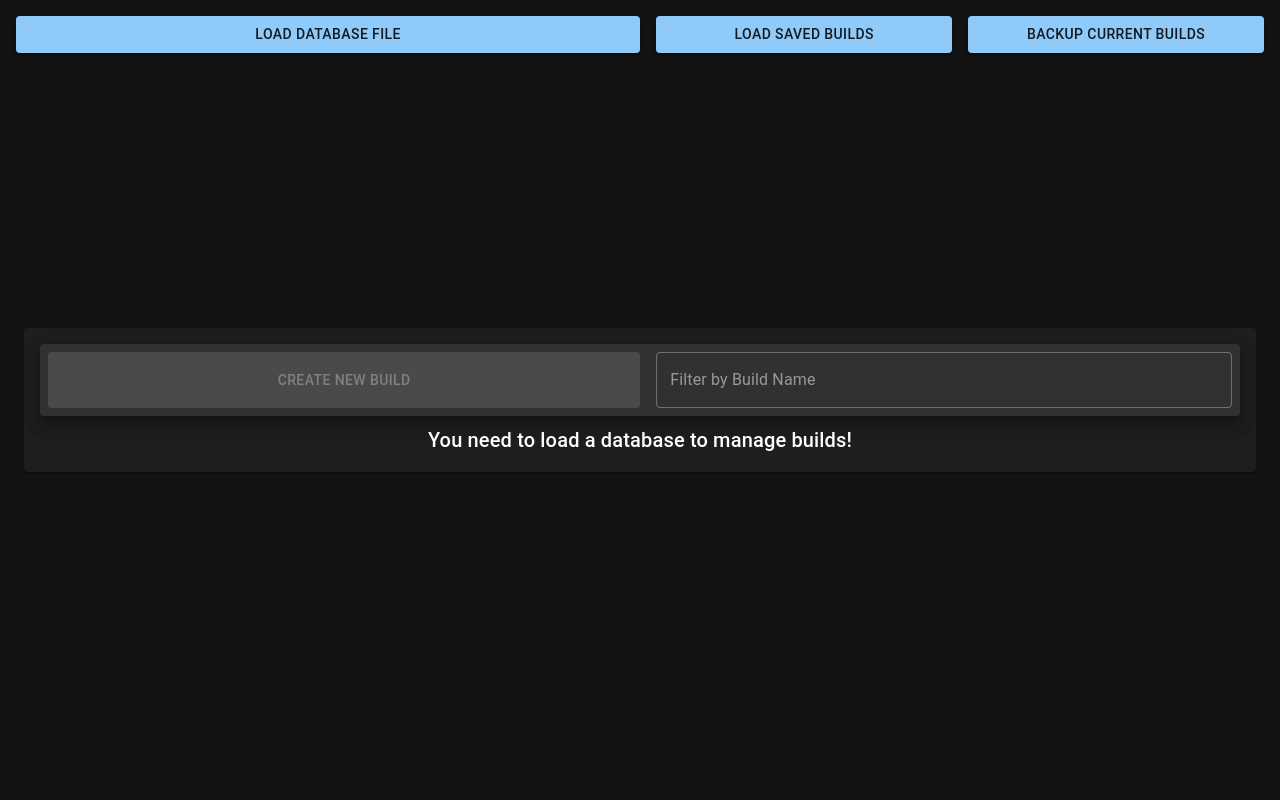
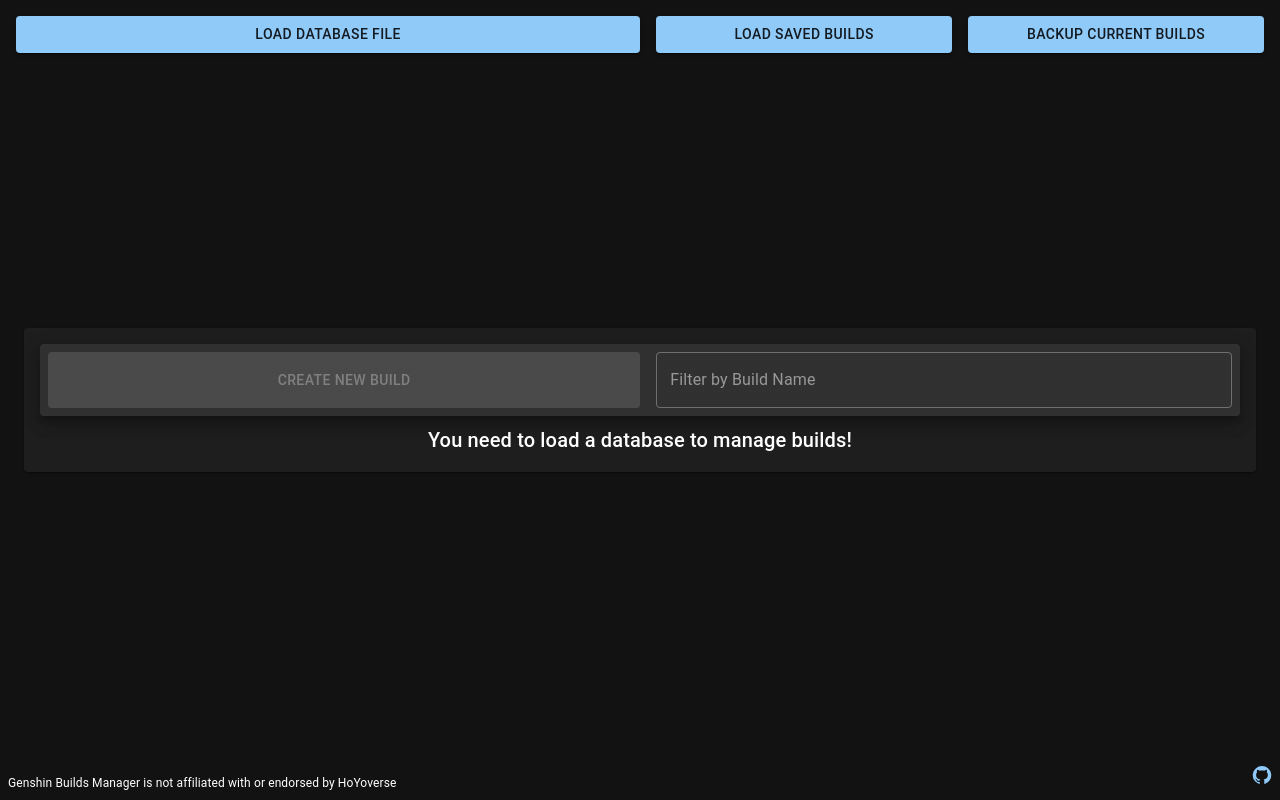
Before and after one commit to sardonicism-04/genshin-builds-manager, a React (Create React App) app: page / in a window 1280 px wide. Built offline with nearby package versions, Linux system fonts and the light colour scheme.

Commit message:
fix: save format and sorting issues

```diff
--- a/src/App.tsx
+++ b/src/App.tsx
@@ -1,6 +1,8 @@
+import GitHub from "@mui/icons-material/GitHub";
 import Box from "@mui/material/Box";
 import Button from "@mui/material/Button";
 import Container from "@mui/material/Container";
+import Link from "@mui/material/Link";
 import Stack from "@mui/material/Stack";
 import Tooltip from "@mui/material/Tooltip";
 import Typography from "@mui/material/Typography";
@@ -147,10 +149,17 @@ function App() {
 
                   reader.addEventListener("load", () => {
                     const buildsSaveString = String(reader.result);
-                    window.localStorage.setItem(
-                      "storedBuilds",
-                      buildsSaveString
-                    );
+
+                    const parsed = JSON.parse(buildsSaveString);
+                    if (parsed?.format !== "GBM") {
+                      enqueueSnackbar(
+                        "Invalid save file provided. Nothing has been loaded.",
+                        { variant: "error" }
+                      );
+                      return;
+                    }
+
+                    window.localStorage.setItem("storedBuilds", parsed.data);
                     rerender();
                     enqueueSnackbar("Saved builds have been loaded!");
                   });
@@ -179,7 +188,10 @@ function App() {
                   return;
                 }
                 const url = window.URL.createObjectURL(
-                  new Blob([buildsJSON], { type: "application/json" })
+                  new Blob(
+                    [JSON.stringify({ format: "GBM", data: buildsJSON })],
+                    { type: "application/json" }
+                  )
                 );
                 const link = document.createElement("a");
                 link.href = url;
@@ -211,6 +223,20 @@ function App() {
           {content}
         </Box>
       </Container>
+
+      <Typography
+        sx={{ position: "absolute", bottom: 8, left: 8, fontSize: 12 }}
+      >
+        Genshin Builds Manager is not affiliated with or endorsed by HoYoverse
+      </Typography>
+      <Link
+        sx={{ position: "absolute", bottom: 8, right: 8 }}
+        href="/"
+        target="_blank"
+        rel="noreferrer"
+      >
+        <GitHub fontSize="small" />
+      </Link>
     </>
   );
 }
--- a/src/components/artifactSelector.tsx
+++ b/src/components/artifactSelector.tsx
@@ -76,8 +76,9 @@ export const ArtifactSelector = ({
               // Find the artifact whose object is an exact copy of
               // the one in the build
               artifactData[
-                artifacts.find((arti) => isEqual(arti, build.artifacts[slot]))!
-                  .setKey
+                allArtifacts.find((arti) =>
+                  isEqual(arti, build.artifacts[slot])
+                )!.setKey
               ][slot]
             }
             height="32px"
--- a/src/components/buildBrowser.tsx
+++ b/src/components/buildBrowser.tsx
@@ -76,7 +76,7 @@ export const BuildBrowser = ({
       <Paper
         sx={{
           overflowY: "scroll",
-          height: databaseLoaded ? "75%" : "fit-content",
+          height: databaseLoaded ? "85%" : "fit-content",
           textAlign: "center",
           p: 2,
         }}
```
